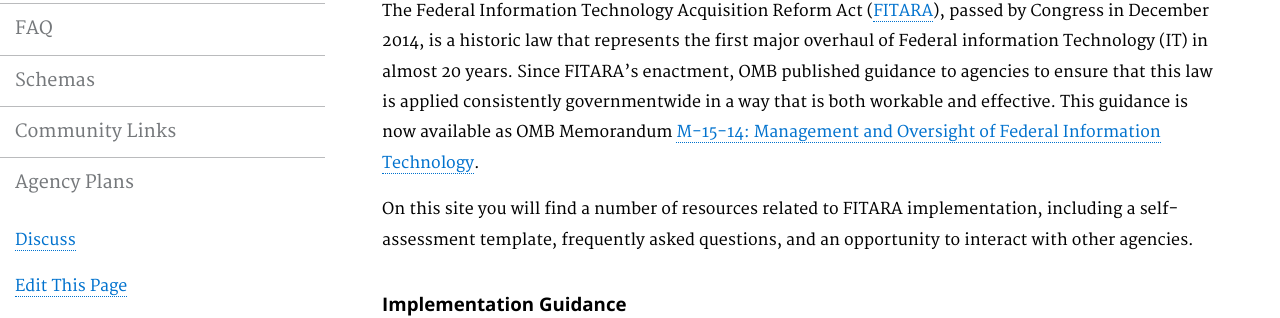
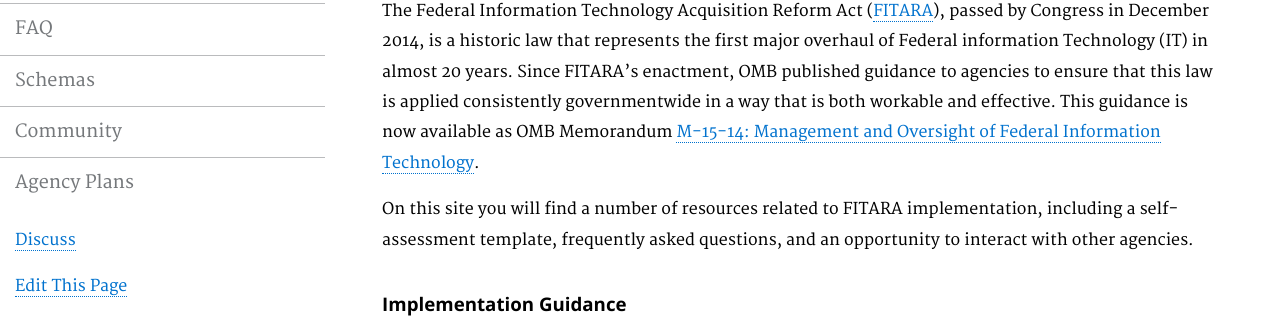
Before and after one commit to WhiteHouse/CIOmanagement, a Jekyll site: the page built from pages/index.md, in a window 1280 px wide and 1206 px high. Shown: the part 230-548 px from the top of the window. Built offline with Jekyll 4.4.1, drawn with Linux system fonts in a browser that asks for light colours; Markdown is read by kramdown in place of the engine named in the settings.

Commit message:
Update _config.yml

```diff
--- a/_config.yml
+++ b/_config.yml
@@ -44,7 +44,7 @@ navigation:
   url: /faq/
 - text: Schemas
   url: /schema/
-- text: Community Links
+- text: Community
   url: /community/
 - text: Agency Plans
   url: /plans/
```
